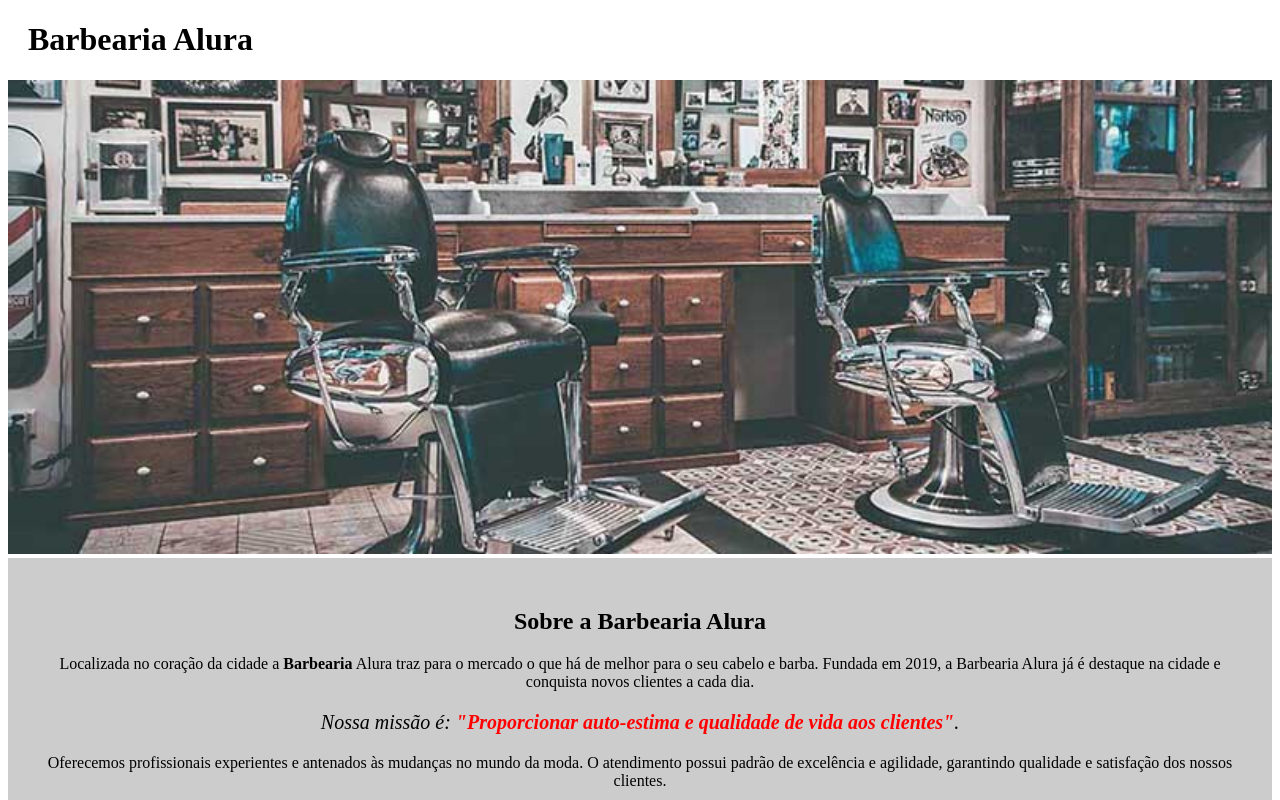
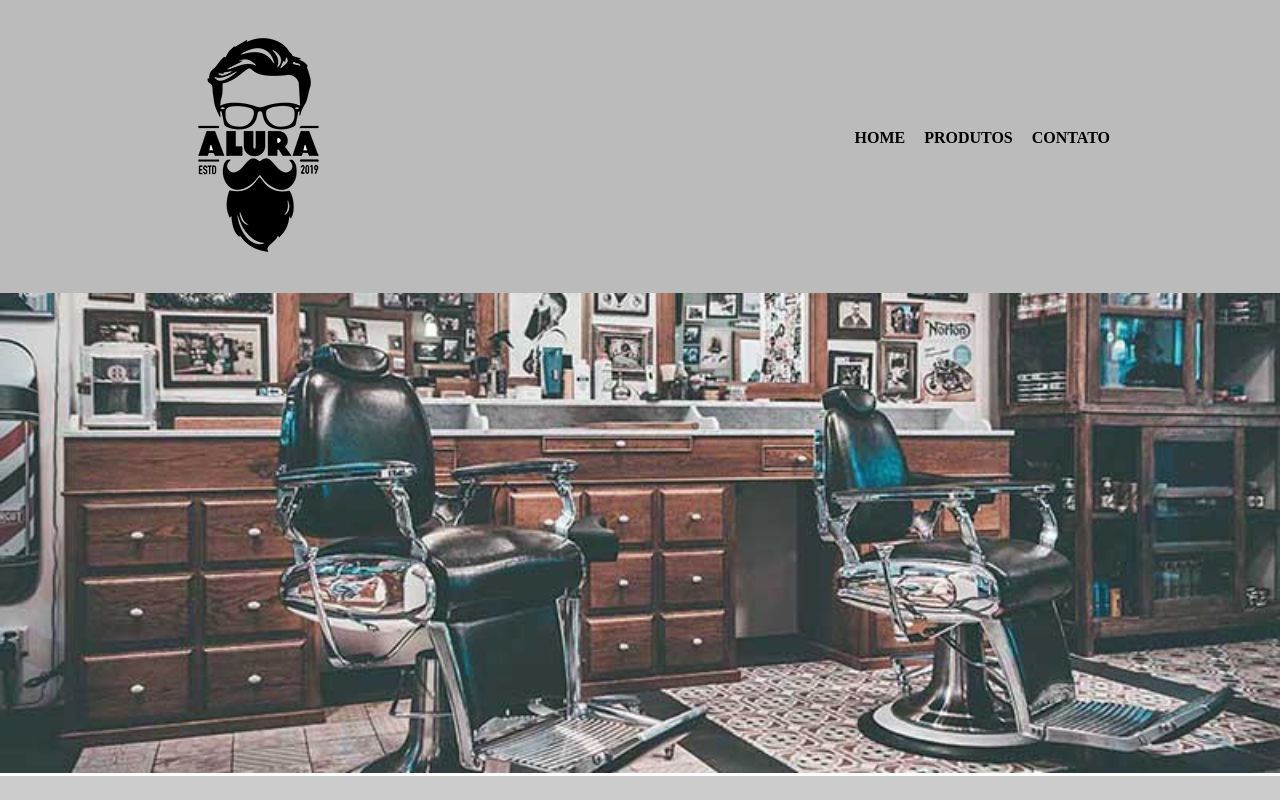
Before and after one commit to andercol/oracleone, a plain HTML site: page HTML5 e CSS parte 2/01.Criando uma nova página/index.html in a window 1280 px wide. Shown: the top 800 px of the page. Drawn offline with Linux system fonts and the light colour scheme.

Commit message:
concluindo o modulo HTML5 e CSS3 part 2

```diff
--- a/HTML5 e CSS parte 2/01.Criando uma nova página/index.html
+++ b/HTML5 e CSS parte 2/01.Criando uma nova página/index.html
@@ -5,14 +5,26 @@
     <meta charset="UTF-8">
     <meta http-equiv="X-UA-Compatible" content="IE=edge">
     <meta name="viewport" content="width=device-width, initial-scale=1.0">
+    <link rel="stylesheet" href="reset.css">
     <link rel="stylesheet" href="style.css">
     <title>Barbearia Alura</title>
 </head>
 
 <body>
+    <header>
+        <div class="caixa">
 
-    <header>
-        <h1 class="titulo-pricipal">Barbearia Alura</h1>
+            <h1><img src="imagens/logo.png" alt=""></h1>
+
+            <nav>
+                <ul>
+                    <li><a href="index.html">Home</a></li>
+                    <li><a href="produtos.html">Produtos</a></li>
+                    <li><a href="contato.html">Contato</a></li>
+                </ul>
+
+            </nav>
+        </div>
     </header>
 
     <img id="banner" src="imagens/banner.jpg">
--- a/HTML5 e CSS parte 2/01.Criando uma nova página/style.css
+++ b/HTML5 e CSS parte 2/01.Criando uma nova página/style.css
@@ -1,7 +1,36 @@
 
-body {
+header {
+    background: #BBBBBB;
+    padding: 20px 0;
+}
+.caixa {
+    position: relative;
+    width: 940px;
+    margin: 0 auto;
+}
+nav{
+    position: absolute;
+    top: 110px;
+    right: 0;
+}
+nav li {
+    display: inline;
+    margin: 0 0 0 15px;
+}
 
+nav a {
+    text-transform: uppercase;
+    color: #000000;
+    font-weight: bold;
+    font.size: 22px;
+    text-decoration: none;
 }
+
+nav a:hover{
+    color: #c78c19;
+    text-decoration: underline;
+}
+
 
 #banner{
     width: 100%;
@@ -42,7 +71,7 @@ em strong{
     padding: 20px;
 }
 
-ul{
+.imagemBeneficios ul{
     display: inline-block;
     vertical-align:top;
     width: 20%;
```
Also changed, not shown: HTML5 e CSS parte 2/01.Criando uma nova página/produtos.css (+30 -1 lines), HTML5 e CSS parte 2/01.Criando uma nova página/produtos.html (+4 -0 lines).
